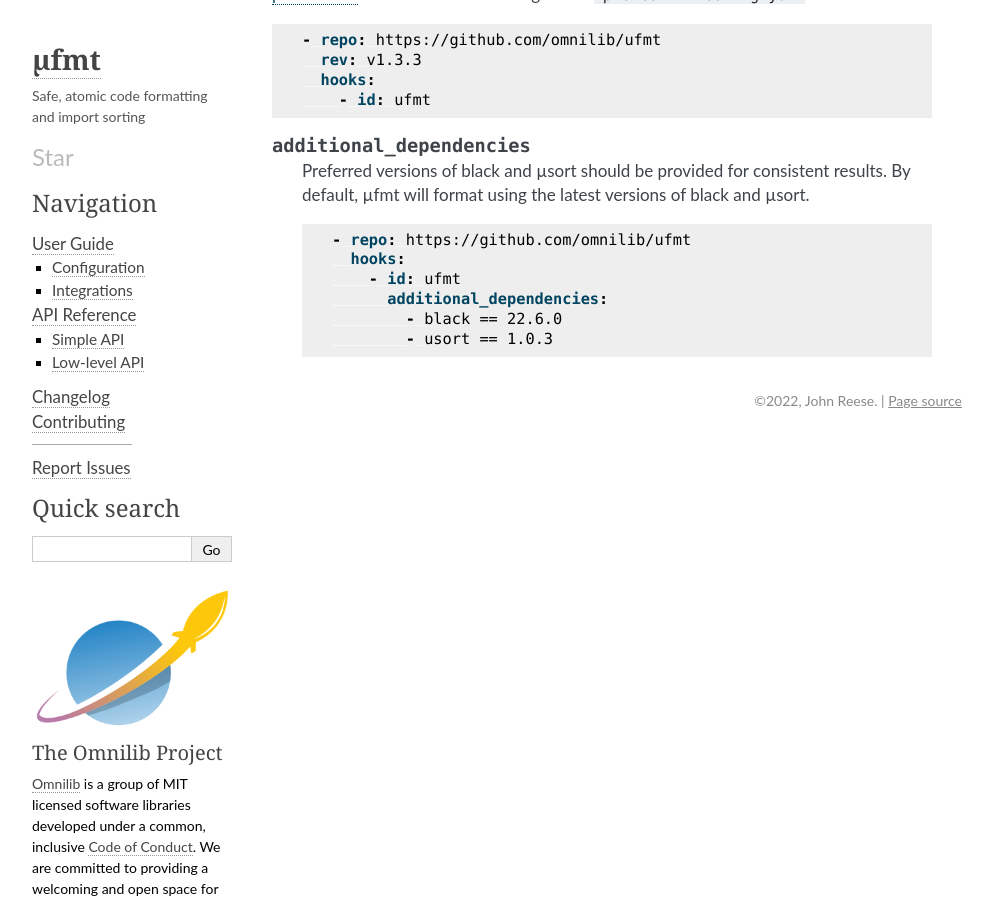
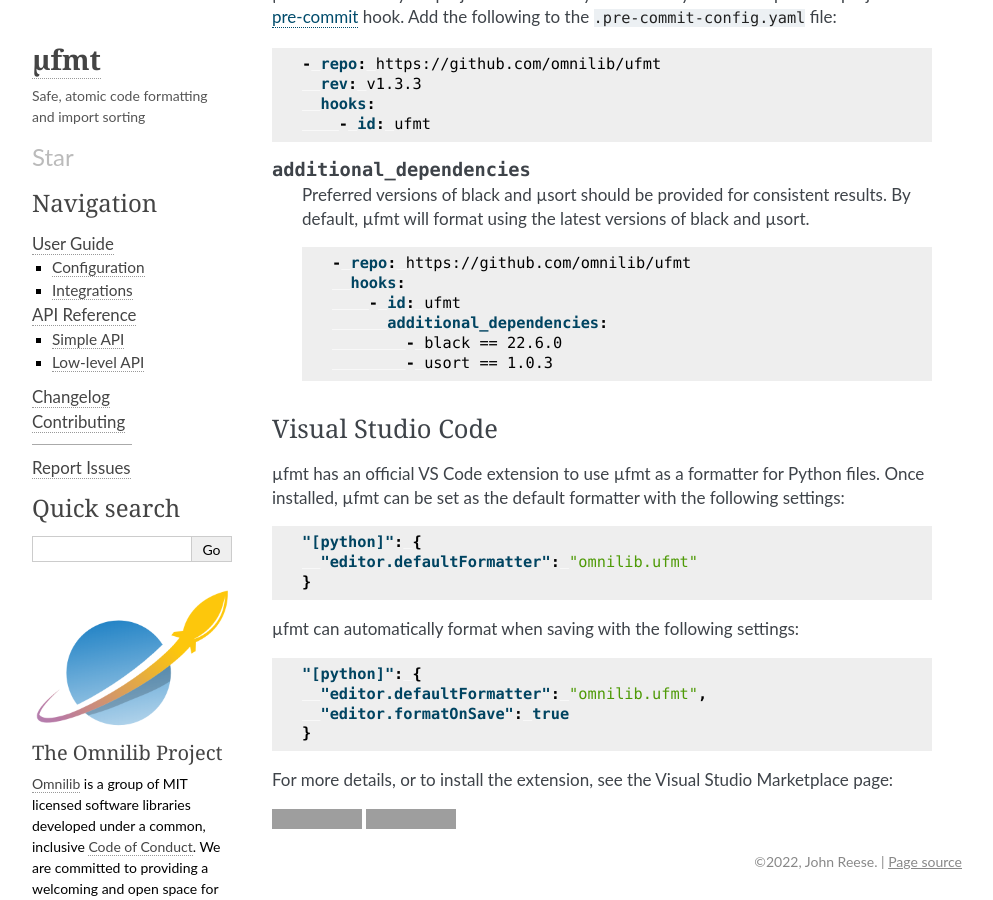
Before and after one commit to omnilib/ufmt, a Sphinx documentation site: the page built from docs/guide.rst, in a window 1280 px wide and 900 px high, scrolled down 3022 px. Shown: the whole window, without its empty margins (148-1141 px from the left). Built offline with Sphinx 7.4.7, drawn with Linux system fonts in a browser that asks for light colours; some web fonts are replaced; grey boxes are pictures that could not be loaded.

Commit message:
add vscode extension documentation

```diff
--- a/docs/guide.rst
+++ b/docs/guide.rst
@@ -50,6 +50,7 @@
 
 - `GitHub Actions`_
 - `pre-commit`_
+- `Visual Studio Code`_
 
 
 GitHub Actions
@@ -182,3 +183,35 @@
               additional_dependencies:
                 - black == 22.6.0
                 - usort == 1.0.3
+
+
+Visual Studio Code
+~~~~~~~~~~~~~~~~~~
+
+µfmt has an official VS Code extension to use µfmt as a formatter for Python files.
+Once installed, µfmt can be set as the default formatter with the following settings:
+
+.. code-block:: json
+
+    "[python]": {
+      "editor.defaultFormatter": "omnilib.ufmt"
+    }
+
+µfmt can automatically format when saving with the following settings:
+
+.. code-block:: json
+
+    "[python]": {
+      "editor.defaultFormatter": "omnilib.ufmt",
+      "editor.formatOnSave": true
+    }
+
+For more details, or to install the extension, see the Visual Studio Marketplace page:
+
+.. image:: https://img.shields.io/badge/VSCode-ufmt-007ACC?style=for-the-badge&logo=visualstudiocode
+    :alt: VS Code extension marketplace
+    :target: https://marketplace.visualstudio.com/items?itemName=omnilib.ufmt
+
+.. image:: https://img.shields.io/badge/-Install%20Now-107C10?style=for-the-badge&logo=visualstudiocode
+    :alt: Install VS Code extension now
+    :target: vscode:extension/omnilib.ufmt
```
Also changed, not shown: README.md (+27 -1 lines).
